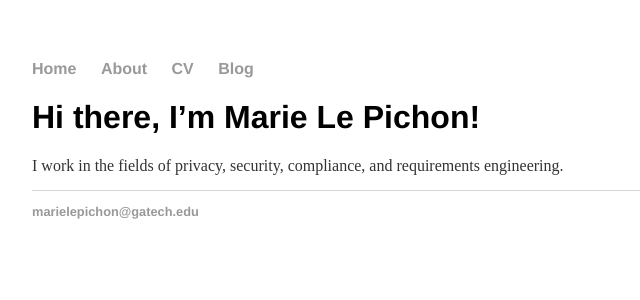
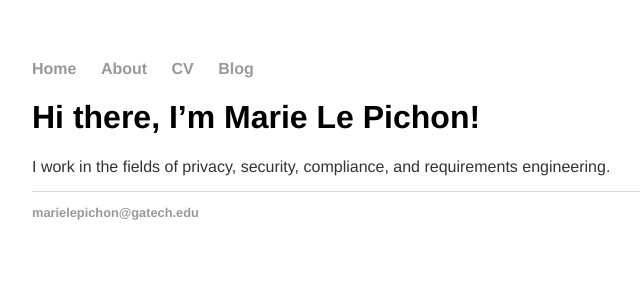
Before and after one commit to mlepic20/mlepic20.github.io, a Jekyll site: the page built from index.md, in a window 1280 px wide. Shown: the top 300 px of the page, without its empty margins (160-800 px from the left). Built offline with Jekyll 4.4.1, drawn with Linux system fonts in a browser that asks for light colours.

Commit message:
Update main.css

```diff
--- a/css/main.css
+++ b/css/main.css
@@ -25,8 +25,9 @@
 }
 p {
     font-size: 1em;
-    line-height: 1em;
+    line-height: 1.1em;
     color: #333;
+    font-family:'Helvetica', 'Arial', 'Sans-Serif';
 }
 footer {
     border-top: 1px solid #d5d5d5;
```
